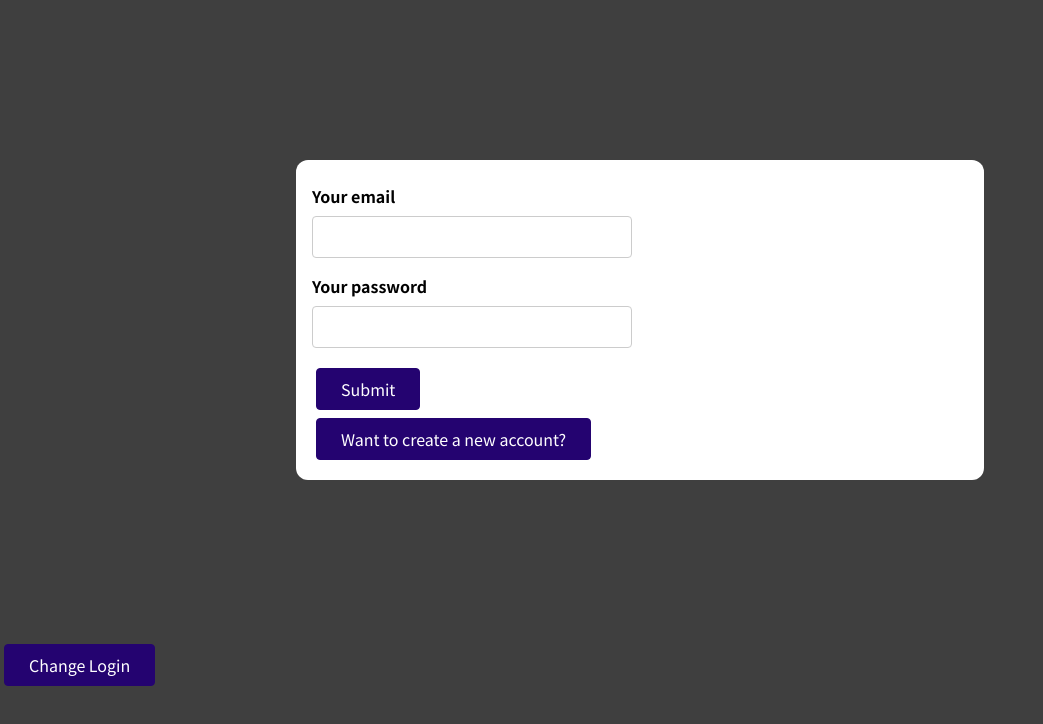
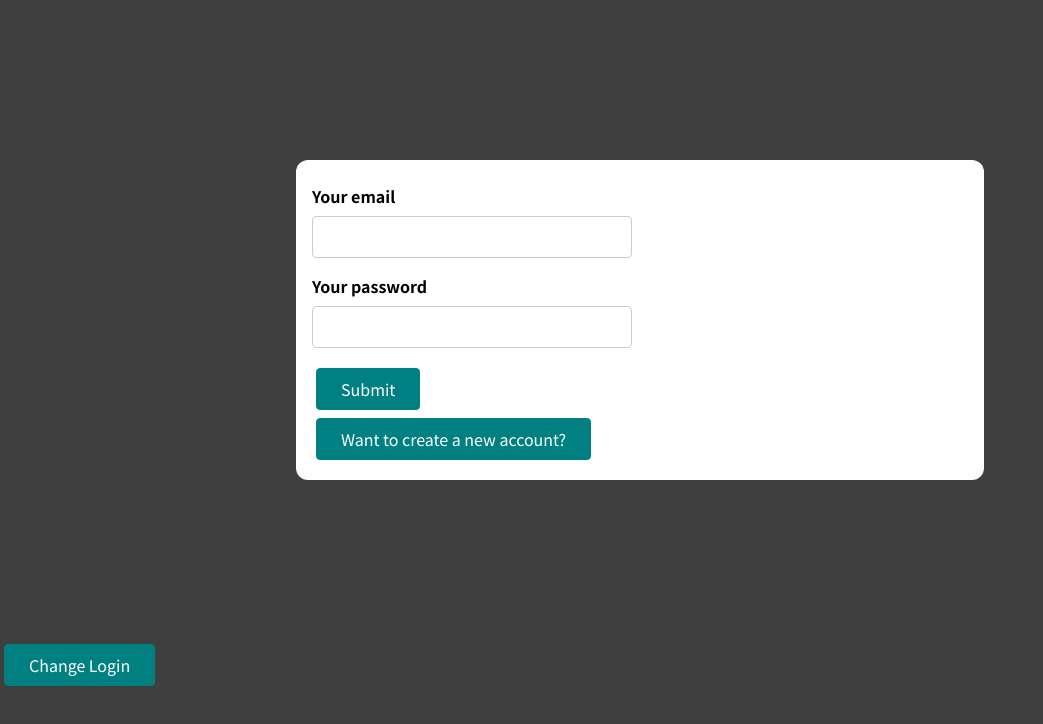
Before and after one commit to avuzikov/todo, a React (Create React App) app: page /login in a window 1280 px wide. Shown: the top 724 px of the page, without its empty margins (0-1043 px from the left). Built offline with nearby package versions, Linux system fonts and the light colour scheme.

Commit message:
changed color of the button

```diff
--- a/src/components/UI/Button.module.css
+++ b/src/components/UI/Button.module.css
@@ -1,8 +1,8 @@
 .button {
   font: inherit;
-  background-color: #240370;
+  background-color: #008080;
   color: white;
-  border: 1px solid #240370;
+  border: 1px solid #008080;
   padding: 0.5rem 1.5rem;
   border-radius: 4px;
   cursor: pointer;
@@ -11,8 +11,8 @@
 
 .button:hover,
 .button:active {
-  background-color: #33059e;
-  border-color: #33059e;
+  background-color: #209696;
+  border-color: #209696;
 }
 
 .button:disabled,
```
Also changed, not shown: 1 other file (tests, documents, lock files or other folders).
